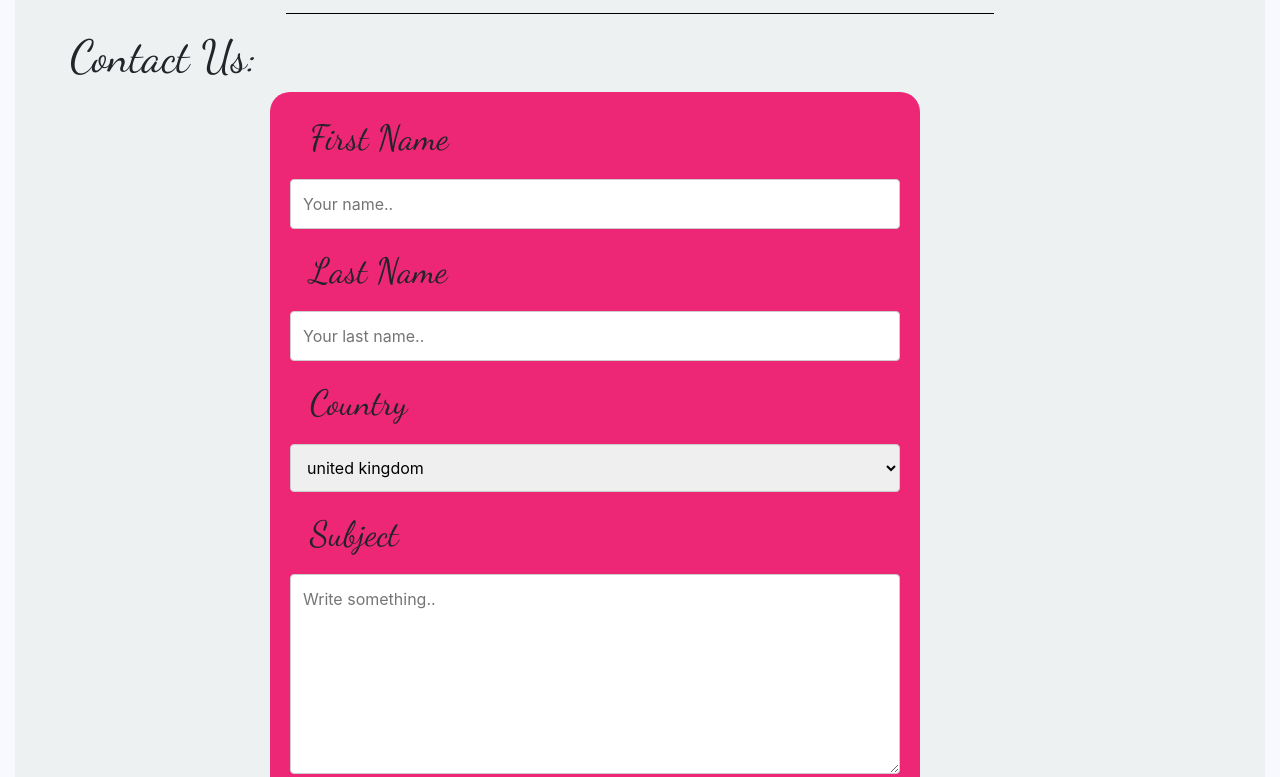
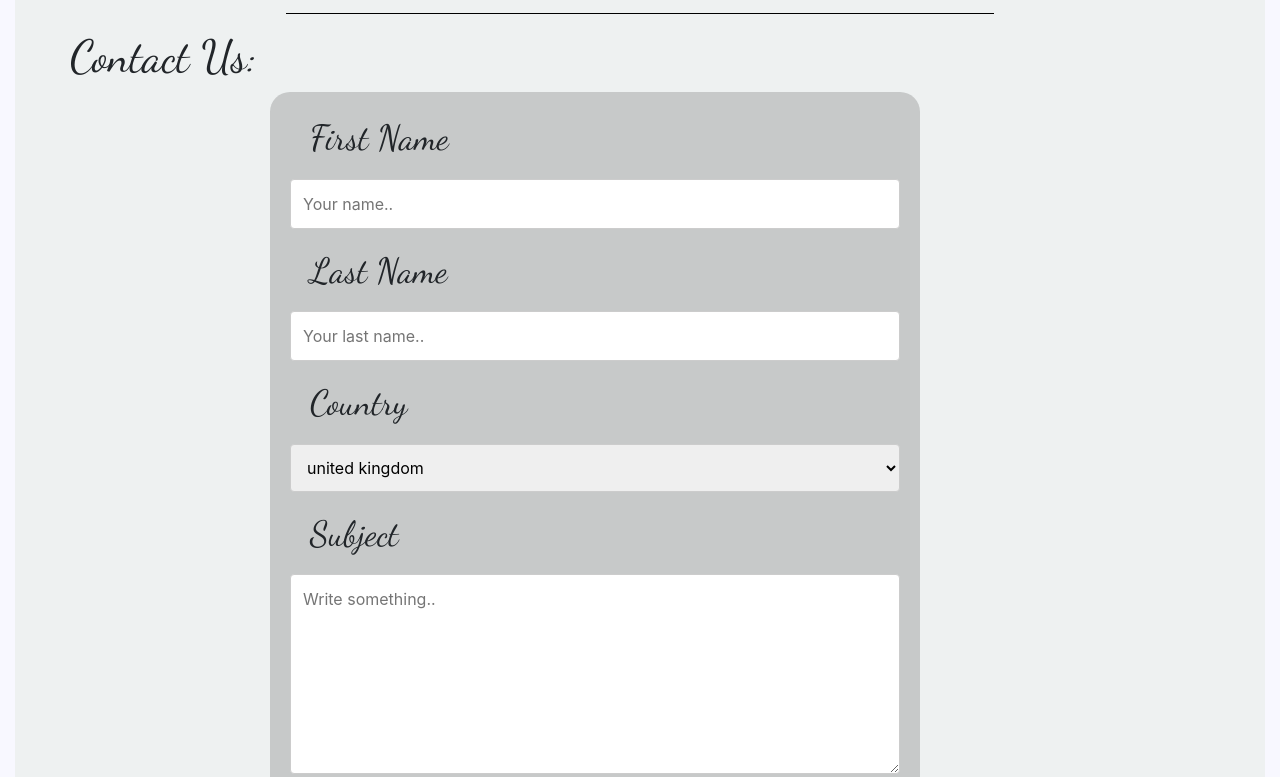
Before and after one commit to lakshyatyagi24/Furniture-Website, a plain HTML site: page about.html in a window 1280 px wide. Shown: the part 845-1622 px from the top of the page. Drawn offline with nearby package versions, Linux system fonts and the light colour scheme; a web font is replaced by a local one.

Commit message:
background color of contact us form changed

```diff
--- a/about.html
+++ b/about.html
@@ -83,7 +83,7 @@ background-attachment: fixed;">
 <hr style="background-color:#000;width:60%">
 <h3 class="" style="font-family: 'Dancing Script', cursive; margin-left:20px;; font-size:45px; font-weight:500;">Contact Us:</h3>
 
-<div id="contact" style="background-color:#ed2676;width:650px;padding: 20px;height:auto;margin-left:220px;border-radius:20px;">
+<div id="contact" style="background-color:rgba(40, 40, 40, 0.2);width:650px;padding: 20px;height:auto;margin-left:220px;border-radius:20px;">
   <form action="">
     <label for="fname" style="font-family: 'Dancing Script', cursive; margin-left:20px;; font-size:35px; font-weight:500;">First Name</label>
     <input type="text" id="fname" name="firstname" placeholder="Your name..">
```
